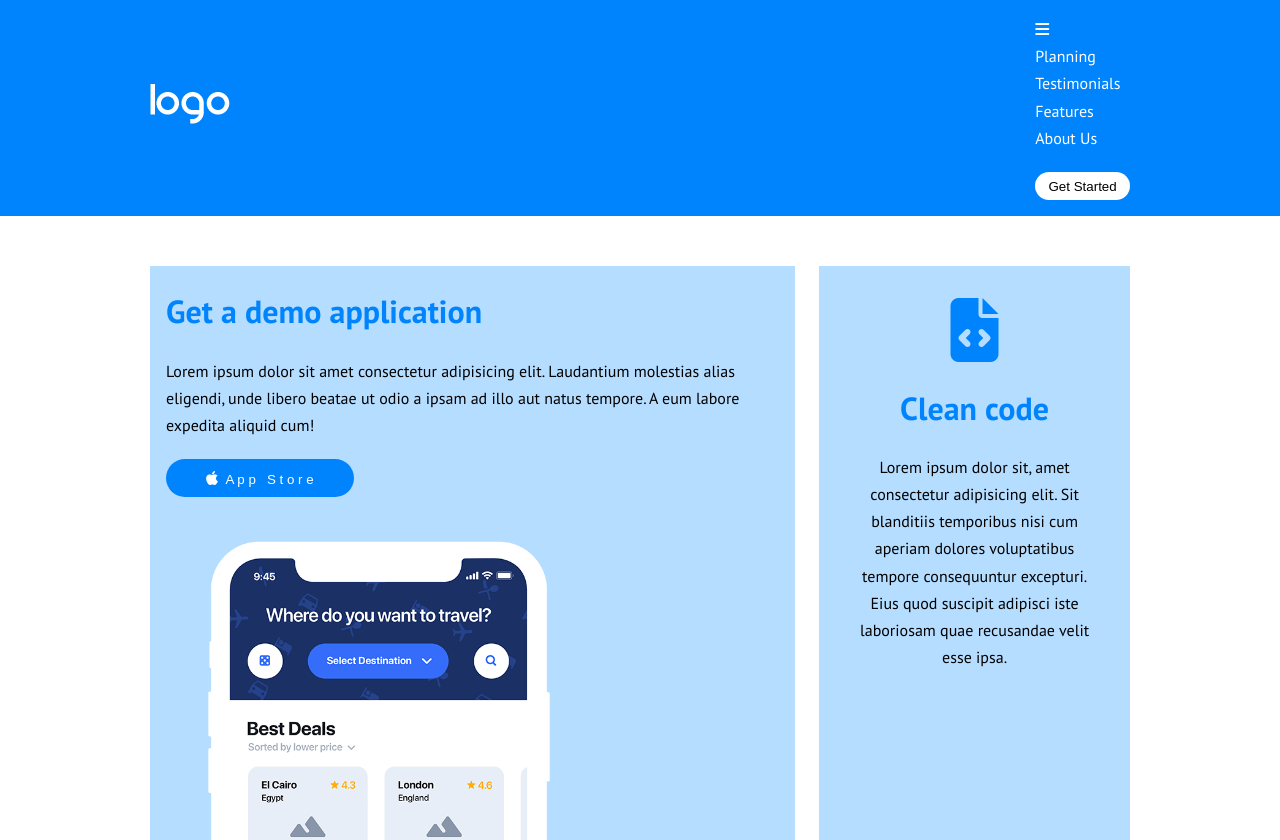
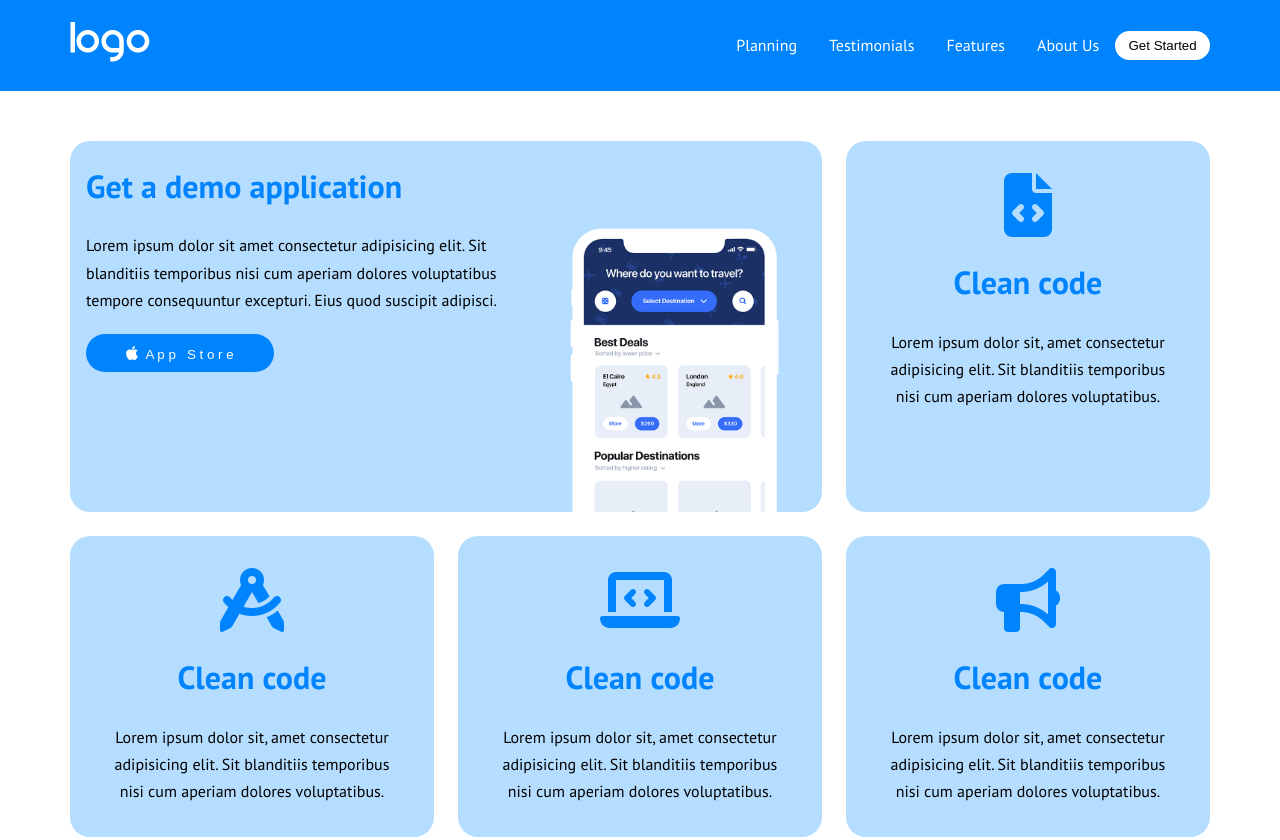
Before and after one commit to StefaniaSperani/htmlcss-responsive-layout, a plain HTML site: page index.html in a window 1280 px wide. Shown: the top 840 px of the page. Drawn offline with Linux system fonts and the light colour scheme.

Commit message:
sistemati piccoli dettagli

```diff
--- a/css/style.css
+++ b/css/style.css
@@ -75,6 +75,7 @@ header{
     margin-bottom: 50px;
     position: sticky;
     top: 0;
+    z-index: 1000;
 }
 
 .main-menu{
@@ -87,10 +88,15 @@ header a {
 }
 
 
-.hamburger button{
+.btn-hamb{
     background-color: var(--white);
     color: var(--black);
     padding: 0.5em 1em;
+    display: none;
+}
+
+.hamburger ul{
+    display: none;
 }
 
 /* main */
@@ -105,6 +111,7 @@ header a {
 }
 .card{
     background-color: var(--heavenly);
+    border-radius: 20px;
     margin-bottom: 1.5rem;
     padding: 0 1em;
 }
@@ -203,6 +210,7 @@ header a {
     height: 200px;
     border-radius: 50%;
     padding: 1em;
+    margin: 1em 0;
 }
 
 .cit{
@@ -235,6 +243,10 @@ header a {
     padding-bottom: 0.8em;
 }
 
+.features-cards{
+    padding-bottom: 2em;
+}
+
 /* Inizio quinta sezione */
     #about-us h2, h3{
         color: var(--violet);
@@ -253,9 +265,11 @@ header a {
         width: 200px;
         height: 200px;
         border-radius: 50%;
+        position: relative;
     }
 
     .about-img .fa-quote-left{
+        position: absolute;
         margin-left: -1em;
         font-size: 3rem;
         color: var(--violet);
@@ -345,7 +359,7 @@ footer .text-center{
     .text-flex{
         display: flex;
         flex-direction: column;
-        padding: 2em 0;
+        padding: 3em 0;
     }
 
 /* Quarta sezione */
@@ -376,9 +390,33 @@ footer .text-center{
 
 /* Nav bar */
 
+    .hamburger, .btn-hamb{
+        display: flex;
+        align-items: center;
+    }
+    .hamburger ul{
+        display: block;
+        padding: 1em;
+    }
+
+    .btn-hamb{
+        display: block;
+        margin: 0;
+    }
+
+    .fa-bars{
+        display: none;
+    }
 
 /* Prima sezione */
+    .demo{
+        display: flex;
+    }
 
+    .demo img{
+        width: 100%;
+        padding-top: 5rem;
+    }
 
 /* Seconda sezione */
     #planning .container{
@@ -399,4 +437,14 @@ footer .text-center{
         margin: 1em;
     }
 
+    .app h2{
+        font-size: 1.5em;
+    }
+
 }
+
+@media screen and (min-width: 1200px){
+    .container{
+        max-width: 1140px;
+    }
+}
--- a/index.html
+++ b/index.html
@@ -24,7 +24,7 @@
             <ul>Testimonials</ul>
             <ul>Features</ul>
             <ul>About Us</ul>
-            <button>Get Started</button>
+            <button class="btn-hamb">Get Started</button>
         </span>
         <nav class="main-menu">
             <ul>
@@ -47,37 +47,40 @@
             <div class="container">
                 <div class="cards">
                     <div class="card demo">
-                        <h3>Get a demo application</h3>
-                        <div>Lorem ipsum dolor sit amet consectetur adipisicing elit. Laudantium molestias alias eligendi, unde libero beatae ut odio a ipsam ad illo aut natus tempore. A eum labore expedita aliquid cum!</div>
+                        <div>
+                            <h3>Get a demo application</h3>
+                        <div>Lorem ipsum dolor sit amet consectetur adipisicing elit. Sit blanditiis temporibus nisi cum aperiam dolores voluptatibus tempore consequuntur excepturi. Eius quod suscipit adipisci.</div>
                         <button class="apple">
                             <i class="fa-brands fa-apple"></i>
                             &nbsp;A p p &nbsp; S t o r e
                         </button>
-                        <img src="./img/phone.png" alt="phone">
                     </div>
+                        <div><img src="./img/phone.png" alt="phone"></div>
+                    </div>
+
 
                     <div class="card text-center">
                         <i class="fa-solid fa-file-code"></i>
                         <h3>Clean code</h3>
-                        <p>Lorem ipsum dolor sit, amet consectetur adipisicing elit. Sit blanditiis temporibus nisi cum aperiam dolores voluptatibus tempore consequuntur excepturi. Eius quod suscipit adipisci iste laboriosam quae recusandae velit esse ipsa.</p>
+                        <p>Lorem ipsum dolor sit, amet consectetur adipisicing elit. Sit blanditiis temporibus nisi cum aperiam dolores voluptatibus. </p>
                     </div>
 
                     <div class="card text-center">
                         <i class="fa-solid fa-compass-drafting"></i>
                         <h3>Clean code</h3>
-                        <p>Lorem ipsum dolor sit, amet consectetur adipisicing elit. Sit blanditiis temporibus nisi cum aperiam dolores voluptatibus tempore consequuntur excepturi. Eius quod suscipit adipisci iste laboriosam quae recusandae velit esse ipsa.</p>
+                        <p>Lorem ipsum dolor sit, amet consectetur adipisicing elit. Sit blanditiis temporibus nisi cum aperiam dolores voluptatibus.</p>
                     </div>
 
                     <div class="card text-center">
                         <i class="fa-solid fa-laptop-code"></i>
                         <h3>Clean code</h3>
-                        <p>Lorem ipsum dolor sit, amet consectetur adipisicing elit. Sit blanditiis temporibus nisi cum aperiam dolores voluptatibus tempore consequuntur excepturi. Eius quod suscipit adipisci iste laboriosam quae recusandae velit esse ipsa.</p>
+                        <p>Lorem ipsum dolor sit, amet consectetur adipisicing elit. Sit blanditiis temporibus nisi cum aperiam dolores voluptatibus.</p>
                     </div>
 
                     <div class="card text-center">
                         <i class="fa-solid fa-bullhorn"></i>
                         <h3>Clean code</h3>
-                        <p>Lorem ipsum dolor sit, amet consectetur adipisicing elit. Sit blanditiis temporibus nisi cum aperiam dolores voluptatibus tempore consequuntur excepturi. Eius quod suscipit adipisci iste laboriosam quae recusandae velit esse ipsa.</p>
+                        <p>Lorem ipsum dolor sit, amet consectetur adipisicing elit. Sit blanditiis temporibus nisi cum aperiam dolores voluptatibus.</p>
                     </div>
 
                 </div>
@@ -201,12 +204,12 @@
             <div class="container about-flex">
                 <div class="about-us">
                     <h2>About Us</h2>
-                    <div class="p1">Lorem ipsum dolor sit amet consectetur adipisicing elit. Provident dignissimos ab pariatur sunt dicta optio, laudantium iste velit quo. Maiores, itaque expedita nam quae aspernatur ad dolore ea alias accusantium nihil recusandae doloribus. Iure, est nulla? Delectus nemo magni maiores earum maxime harum, alias esse inventore iste eius minima aut!</div>
-                    <div class="p2">Lorem ipsum dolor sit amet, consectetur adipisicing elit. Soluta praesentium quisquam aspernatur, culpa non autem ducimus deleniti, possimus omnis quae impedit, cupiditate delectus voluptatum a maiores molestias optio vero totam?</div>
+                    <div class="p1">Lorem ipsum dolor sit amet consectetur adipisicing elit. Provident dignissimos ab pariatur sunt dicta optio, laudantium iste velit quo. Maiores, itaque expedita nam quae aspernatur ad dolore ea alias accusantium nihil recusandae doloribus. Iure, est nulla? Delectus nemo magni maiores earum maxime harum, alias esse inventore iste eius minima aut! Lorem ipsum dolor sit amet consectetur, adipisicing elit. Sapiente harum ad, saepe quidem numquam distinctio earum illum, fugit, unde quam iusto asperiores obcaecati id qui voluptas eveniet illo deserunt. Assumenda.</div>
+                    <div class="p2">Lorem ipsum dolor sit amet, consectetur adipisicing elit. Soluta praesentium quisquam aspernatur, culpa non autem ducimus deleniti, possimus omnis quae impedit, cupiditate delectus voluptatum a maiores molestias optio vero totam? Lorem ipsum dolor sit amet consectetur adipisicing elit. Quae totam officia quod amet quibusdam at mollitia facilis rerum odit, eum delectus, excepturi ipsum perferendis veniam, dolore blanditiis corrupti vero enim.</div>
                 </div>
                 <div class="about-img">
                     <img src="./img/about.jpg" alt="About">
-                    <!-- <i class="fa-solid fa-quote-left"></i> -->
+                    <i class="fa-solid fa-quote-left"></i>
                     <h3>I help companies Lorem ipsum dolor sit, amet consectetur adipisicing elit.</h3>
                     <button>
                         <i class="fa-brands fa-linkedin"></i>
@@ -245,7 +248,6 @@
 </body>
 </html>
 
-<!-- quote immagine about-us
-sulle features taglia l'ultima card
+<!--
 centrare testo nei testimonial
-distanza sezione mediaquery + fixare prima card con flex998 box bianco-->
+distanza sezione mediaquery 998 box bianco-->
```
